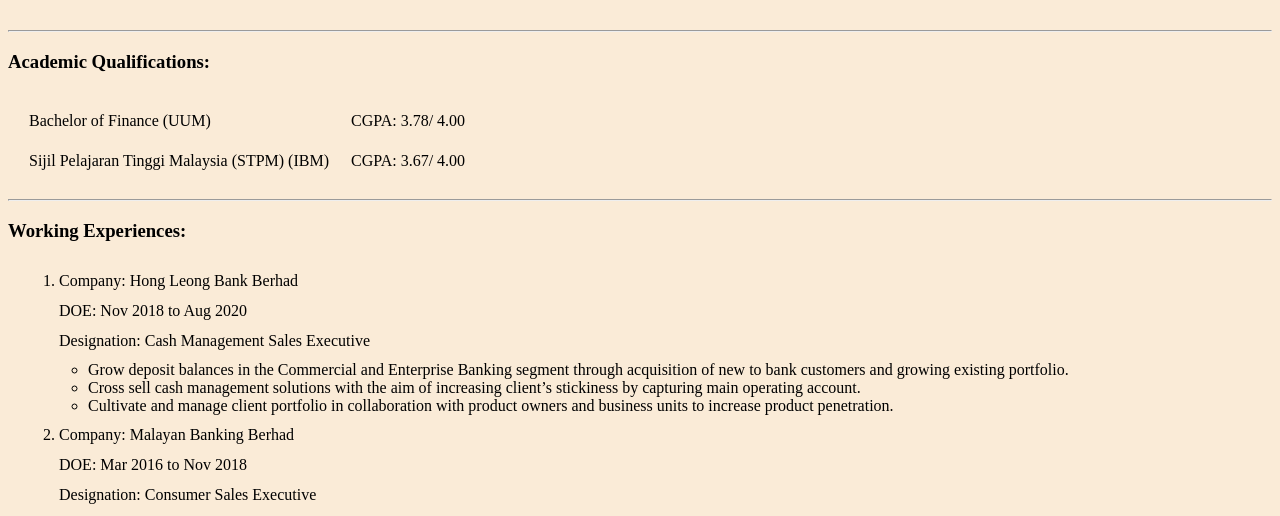
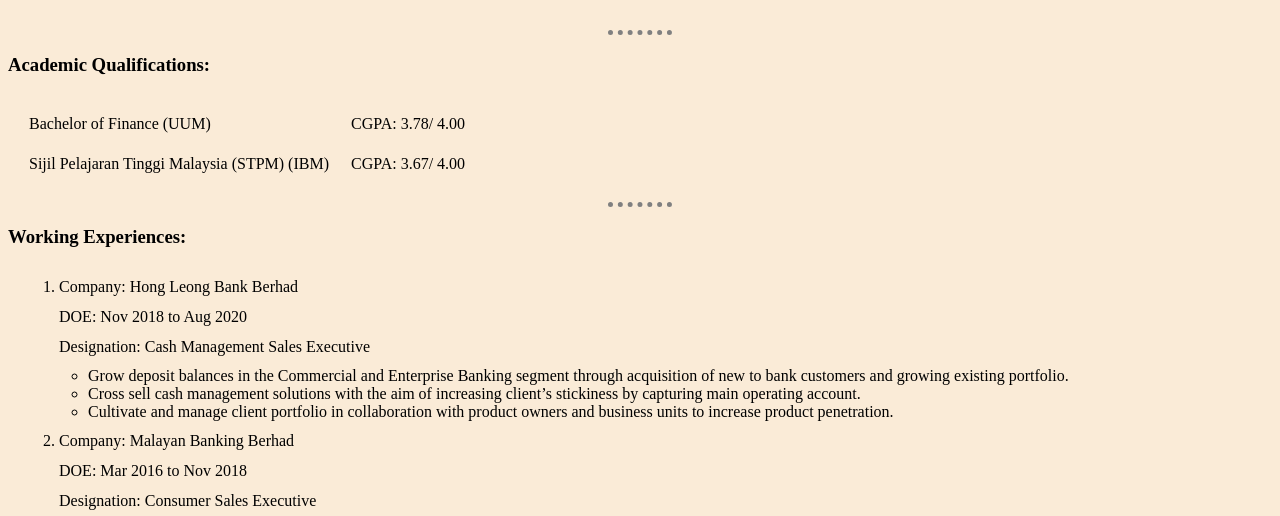
Before and after one commit to Jjrex8988/WebsiteProject, a plain HTML site: page index.html in a window 1280 px wide. Shown: the part 232-748 px from the top of the page. Drawn offline with Linux system fonts and the light colour scheme.

Commit message:
Amendment

```diff
--- a/index.html
+++ b/index.html
@@ -5,6 +5,7 @@
         <meta name="viewport"
               content="width=device-width, user-scalable=no, initial-scale=1.0, maximum-scale=1.0, minimum-scale=1.0">
         <meta http-equiv="X-UA-Compatible" content="ie=edge">
+        <link rel="stylesheet" href="styles.css">
 
         <title>REX</title>
     <style>
@@ -55,6 +56,7 @@
                         <td>DOE: Nov 2018 to Aug 2020</td>
                     </tr>
               </tr>
+
               <tr>
                 <td>Designation: Cash Management Sales Executive</td>
               </tr>
@@ -78,9 +80,11 @@
                         <td>DOE: Mar 2016 to Nov 2018</td>
                     </tr>
               </tr>
+
               <tr>
                 <td>Designation: Consumer Sales Executive</td>
               </tr>
+
               <table cellspacing="10">
                 <tr>
                     <ul>
@@ -89,6 +93,7 @@
                     </ul>
                 </tr>
               </table>
+
             </table>
 
             <table cellspacing="10">
@@ -99,9 +104,11 @@
                 </tr>
 
               </tr>
+
               <tr>
                 <td>Designation: Supply Chain Executive</td>
               </tr>
+
               <table cellspacing="10">
                 <tr>
                   <ul>
--- /dev/null
+++ b/styles.css
@@ -0,0 +1,7 @@
+hr {
+    border-style: none;
+    border-top-style: dotted;
+    border-color: grey;
+    border-width: 5px;
+    width: 5%;
+}
```
Also changed, not shown: test.css (deleted). Lines whose indentation alone changed are shown as unchanged.
